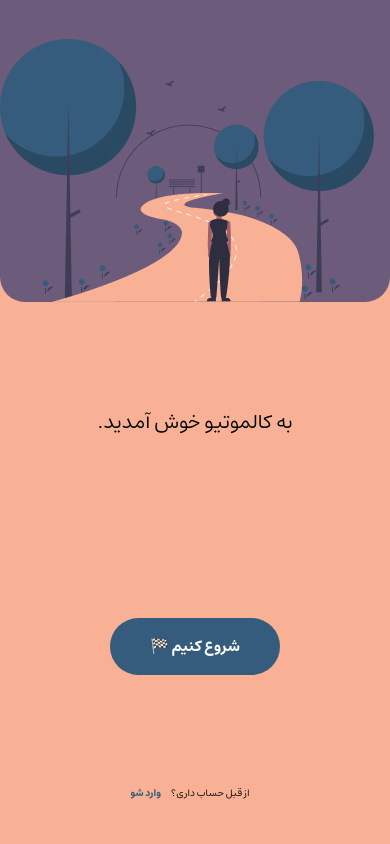
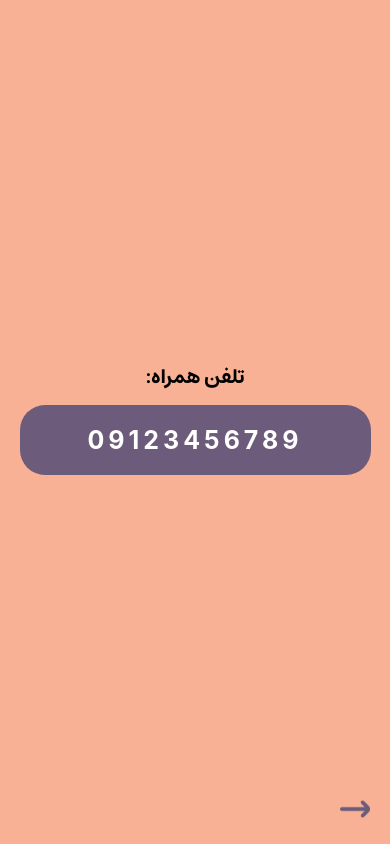
Before and after one commit to mohammadamin16/calmotive, a React Native app: screen / in a window 390 px wide. Built offline with nearby package versions, Linux system fonts and the light colour scheme.

Commit message:
adds Loginpage

```diff
--- a/App.tsx
+++ b/App.tsx
@@ -1,34 +1,42 @@
 import {SplashScreen} from "./src/components/pages/SplashScreen";
-import {NavigationContainer} from '@react-navigation/native';
+import {NavigationContainer, NavigationContext, ParamListBase, useNavigation} from '@react-navigation/native';
 import {createNativeStackNavigator} from '@react-navigation/native-stack';
 import {rootStore} from "./rootStore"
 import {Provider, useSelector} from 'react-redux';
 import {RootState} from "./rootReducer";
 import {WelcomePage} from "./src/components/pages/WelcomePage";
 import {Screens} from "./src/routes/RouteSlice";
-import React from "react";
+import React, {useEffect} from "react";
+import {LoginPage} from "./src/components/pages/LoginPage";
+import {HomePage} from "./src/components/pages/HomePage";
 
-const Stack = createNativeStackNavigator();
+const Stack = createNativeStackNavigator<ParamListBase>();
 
-const ActiveScreen: React.FC<{ screen: Screens }> = ({screen}) => {
-    const activeScreen = useSelector((state: RootState) => state.route.screen)
-    switch (activeScreen) {
-        case Screens.SplashScreen:
-            return <SplashScreen/>
-        case Screens.WelComeScreen:
-            return <WelcomePage/>
-    }
-}
+
+export type RootStackParamList = {
+    [Screens.SplashScreen]: undefined;
+    [Screens.WelcomeScreen]: undefined;
+    [Screens.LoginPage]: undefined;
+    [Screens.HomePage]: undefined;
+};
 
 const RouterContainer = () => {
+    // const activePage = useSelector((state: RootState) => state.route.screen)
+    // const navigation = useNavigation()
+    // useEffect(() => {
+    //     navigation && navigation.navigate("")
+    // }, [activePage])
+
     return (
         <NavigationContainer>
-            <Stack.Navigator screenOptions={{headerShown: false}}>
-                <Stack.Screen name="Home" component={ActiveScreen}/>
+            <Stack.Navigator initialRouteName={Screens.LoginPage} screenOptions={{headerShown: false}}>
+                <Stack.Screen name={Screens.SplashScreen} component={SplashScreen}/>
+                <Stack.Screen name={Screens.WelcomeScreen} component={WelcomePage}/>
+                <Stack.Screen name={Screens.LoginPage} component={LoginPage}/>
+                <Stack.Screen name={Screens.HomePage} component={HomePage}/>
             </Stack.Navigator>
         </NavigationContainer>
     )
-
 }
 
 export default function App() {
@@ -37,6 +45,4 @@
             <RouterContainer/>
         </Provider>
     );
-
-
 }
--- a/src/assets/strings.ts
+++ b/src/assets/strings.ts
@@ -4,5 +4,7 @@
     lets_start: "شروع کنیم 🏁",
     u_got_account: "از قبل حساب داری؟",
     login: "وارد شو",
+    phoneNumber: "تلفن همراه:",
+    enterCode: "کد پیامکی را وارد کنید:",
 
 }
--- /dev/null
+++ b/src/components/pages/HomePage.tsx
@@ -0,0 +1,53 @@
+import React from "react";
+import {SafeAreaView, StatusBar, StyleSheet} from "react-native";
+import {Body, BodySizes, BodyWeight} from "../../UI/texts";
+import {useTheme} from "../../UI/theme";
+import {NativeStackScreenProps} from "@react-navigation/native-stack";
+import {RootStackParamList} from "../../../App";
+import {Screens} from "../../routes/RouteSlice";
+import {useDispatch} from "react-redux";
+import {useNavigation} from "@react-navigation/native";
+
+type Props = NativeStackScreenProps<RootStackParamList, Screens.LoginPage>;
+
+export const HomePage: React.FC<Props> = (props) => {
+    const theme = useTheme()
+
+    const styles = StyleSheet.create({
+        page_container: {
+            flex: 1,
+            flexDirection: "column",
+            backgroundColor: theme.main.color_1,
+            alignItems: 'center',
+            justifyContent: 'center',
+        },
+        header: {
+            position: "absolute",
+            top: 0,
+            padding: 10,
+            justifyContent: 'center',
+            alignItems: 'center',
+            backgroundColor: theme.main.color_4,
+            borderBottomRightRadius: 25,
+            borderBottomLeftRadius: 25,
+            // height: 56,
+            width: "100%"
+        },
+
+    });
+    const dispatch = useDispatch()
+    const navigation = useNavigation()
+
+
+    return (
+        <SafeAreaView style={styles.page_container}>
+            <StatusBar
+                animated={true}
+                backgroundColor={theme.main.color_4}
+                hidden={false}/>
+           <Body weight={BodyWeight.Regular} size={BodySizes.Large}>
+               {"HomePage"}
+           </Body>
+        </SafeAreaView>
+    )
+}
--- /dev/null
+++ b/src/components/pages/LoginPage.tsx
@@ -0,0 +1,106 @@
+import React, {useMemo, useState} from "react";
+import {Image, SafeAreaView, StatusBar, StyleSheet, TextInput, TouchableOpacity, View} from "react-native";
+import {Body, BodySizes, BodyWeight} from "../../UI/texts";
+import {useTheme} from "../../UI/theme";
+import {NativeStackScreenProps} from "@react-navigation/native-stack";
+import {RootStackParamList} from "../../../App";
+import {RouteActions, Screens} from "../../routes/RouteSlice";
+import {strings} from "../../assets/strings";
+import ArrowIcon from "../../assets/images/arrow.png";
+import {useDispatch} from "react-redux";
+import {useNavigation} from "@react-navigation/native";
+
+type Props = NativeStackScreenProps<RootStackParamList, Screens.LoginPage>;
+
+export const LoginPage: React.FC<Props> = ({navigation}) => {
+    const theme = useTheme()
+    const [phone, setPhone] = useState<string>("09123456789");
+    const [code, setCode] = useState<string>("");
+    const [codeStep, setCodeStep] = useState<boolean>();
+    const isButtonActive = useMemo(() => {
+        if (codeStep) {
+            return code.length === 4
+        } else {
+            return phone.length === 11
+        }
+    }, [phone, code, codeStep])
+    const styles = StyleSheet.create({
+        page_container: {
+            flex: 1,
+            flexDirection: "column",
+            backgroundColor: theme.main.color_1,
+            alignItems: 'center',
+            justifyContent: 'center',
+        },
+        header: {
+            position: "absolute",
+            top: 0,
+            padding: 10,
+            justifyContent: 'center',
+            alignItems: 'center',
+            backgroundColor: theme.main.color_4,
+            borderBottomRightRadius: 25,
+            borderBottomLeftRadius: 25,
+            // height: 56,
+            width: "100%"
+        },
+        phone_input: {
+            backgroundColor: theme.main.color_4,
+            padding: 20,
+            marginVertical: 10,
+            textAlign: "center",
+            letterSpacing: 4,
+            borderRadius: 25,
+            fontWeight: "bold",
+            color: theme.alternative.white,
+            fontSize: 25,
+        }, arrow_icon: {
+            position: "absolute",
+            right: 20,
+            bottom: 20,
+            width: 30,
+            height: 30,
+            opacity: isButtonActive ? 1 : .5
+        }
+    });
+    const dispatch = useDispatch()
+    const handleCodeSubmit = () => {
+        dispatch(RouteActions.setActiveScreen(Screens.HomePage))
+        navigation.navigate(Screens.HomePage)
+    }
+
+    return (
+        <SafeAreaView style={styles.page_container}>
+            <StatusBar
+                animated={true}
+                backgroundColor={theme.main.color_4}
+                hidden={false}/>
+            {/*<View style={styles.header}>*/}
+            {/*    <Body weight={BodyWeight.Regular} size={BodySizes.Large}>*/}
+            {/*        {strings.calmotive}*/}
+            {/*    </Body>*/}
+            {/*</View>*/}
+            <View style={{width: "100%", justifyContent: "center", alignItems: "center"}}>
+                <Body weight={BodyWeight.Bold} size={BodySizes.Large}>
+                    {codeStep ? strings.enterCode : strings.phoneNumber}
+                </Body>
+                <TextInput style={{...styles.phone_input, width: codeStep ? "40%" : "90%"}}
+                           keyboardType={"number-pad"}
+                           maxLength={codeStep ? 4 : undefined}
+                           value={codeStep ? code : phone}
+                           onChangeText={(value) => {
+                               codeStep ? setCode(value) : setPhone(value)
+                           }}
+                />
+            </View>
+            <TouchableOpacity disabled={!isButtonActive}
+                              onPress={() =>
+                                  codeStep ? handleCodeSubmit() : setCodeStep(true)
+                              }
+                              style={styles.arrow_icon}>
+                <Image
+                    source={ArrowIcon} style={{width: 30, height: 30}}/>
+            </TouchableOpacity>
+        </SafeAreaView>
+    )
+}
--- a/src/components/pages/SplashScreen.tsx
+++ b/src/components/pages/SplashScreen.tsx
@@ -5,15 +5,21 @@
 import {useFonts} from 'expo-font';
 import {useDispatch} from "react-redux";
 import {RouteActions, Screens} from "../../routes/RouteSlice";
+import {NativeStackScreenProps} from "@react-navigation/native-stack";
+import {RootStackParamList} from "../../../App";
 
+type Props = NativeStackScreenProps<RootStackParamList, Screens.SplashScreen>;
 
-export const SplashScreen: React.FC = (props) => {
+export const SplashScreen = ({navigation}: Props) => {
     let [fontsLoaded] = useFonts({
         'regular': require('../../assets/fonts/Estedad-FD-Regular.ttf'),
     });
     const dispatch = useDispatch()
     useEffect(() => {
-        setTimeout(() => dispatch(RouteActions.setActiveScreen(Screens.WelComeScreen)), 300)
+        setTimeout(() => {
+            dispatch(RouteActions.setActiveScreen(Screens.WelcomeScreen))
+            navigation.navigate(Screens.WelcomeScreen)
+        }, 3000)
     }, [])
 
     if (!fontsLoaded) {
--- a/src/components/pages/WelcomePage.tsx
+++ b/src/components/pages/WelcomePage.tsx
@@ -4,11 +4,17 @@
 import welcome_cover from '../../assets/images/cover.png';
 import {Body, BodySizes, BodyWeight} from "../../UI/texts";
 import {useTheme} from "../../UI/theme";
+import {useDispatch} from "react-redux";
+import {RouteActions, Screens} from "../../routes/RouteSlice";
+import {NativeStackScreenProps} from "@react-navigation/native-stack";
+import {RootStackParamList} from "../../../App";
+import {StatusBar} from "expo-status-bar";
 
+type Props = NativeStackScreenProps<RootStackParamList, Screens.WelcomeScreen>;
 
-export const WelcomePage: React.FC = (props) => {
+export const WelcomePage: React.FC<Props> = ({navigation}) => {
     const theme = useTheme()
-
+    const dispatch = useDispatch()
     const styles = StyleSheet.create({
         page_container: {
             flex: 1,
@@ -32,6 +38,10 @@
     });
 
     return <View style={styles.page_container}>
+        <StatusBar
+            animated={true}
+            backgroundColor={theme.main.color_4}
+            hidden={false}/>
         <View style={styles.cover_container}>
             <Image source={welcome_cover}/>
         </View>
@@ -40,6 +50,10 @@
         </Body>
 
         <TouchableOpacity
+            onPress={() => {
+                dispatch(RouteActions.setActiveScreen(Screens.LoginPage))
+                navigation.navigate(Screens.LoginPage)
+            }}
             style={{
                 position: 'absolute',
                 bottom: '20%',
@@ -65,7 +79,7 @@
                     {strings.login}
                 </Body>
             </TouchableOpacity>
-            <Body style={{marginHorizontal:10}} size={BodySizes.Small} weight={BodyWeight.Regular}>
+            <Body style={{marginHorizontal: 10}} size={BodySizes.Small} weight={BodyWeight.Regular}>
                 {strings.u_got_account}
             </Body>
         </View>
--- a/src/routes/RouteSlice.ts
+++ b/src/routes/RouteSlice.ts
@@ -1,8 +1,10 @@
 import {createSlice, PayloadAction} from "@reduxjs/toolkit";
 
 export enum Screens {
-    SplashScreen,
-    WelComeScreen
+    SplashScreen = "SplashScreen",
+    WelcomeScreen = "WelcomeScreen",
+    LoginPage = "LoginPage",
+    HomePage = "HomePage",
 }
 
 interface RouteState {
@@ -24,4 +26,4 @@
 })
 
 export const RouteActions = routeSlice.actions
-export const routeReducer =  routeSlice.reducer
+export const routeReducer = routeSlice.reducer
```
Also changed, not shown: src/assets/images/arrow.png (added), src/assets/images/welcome_cover.svg (deleted).
